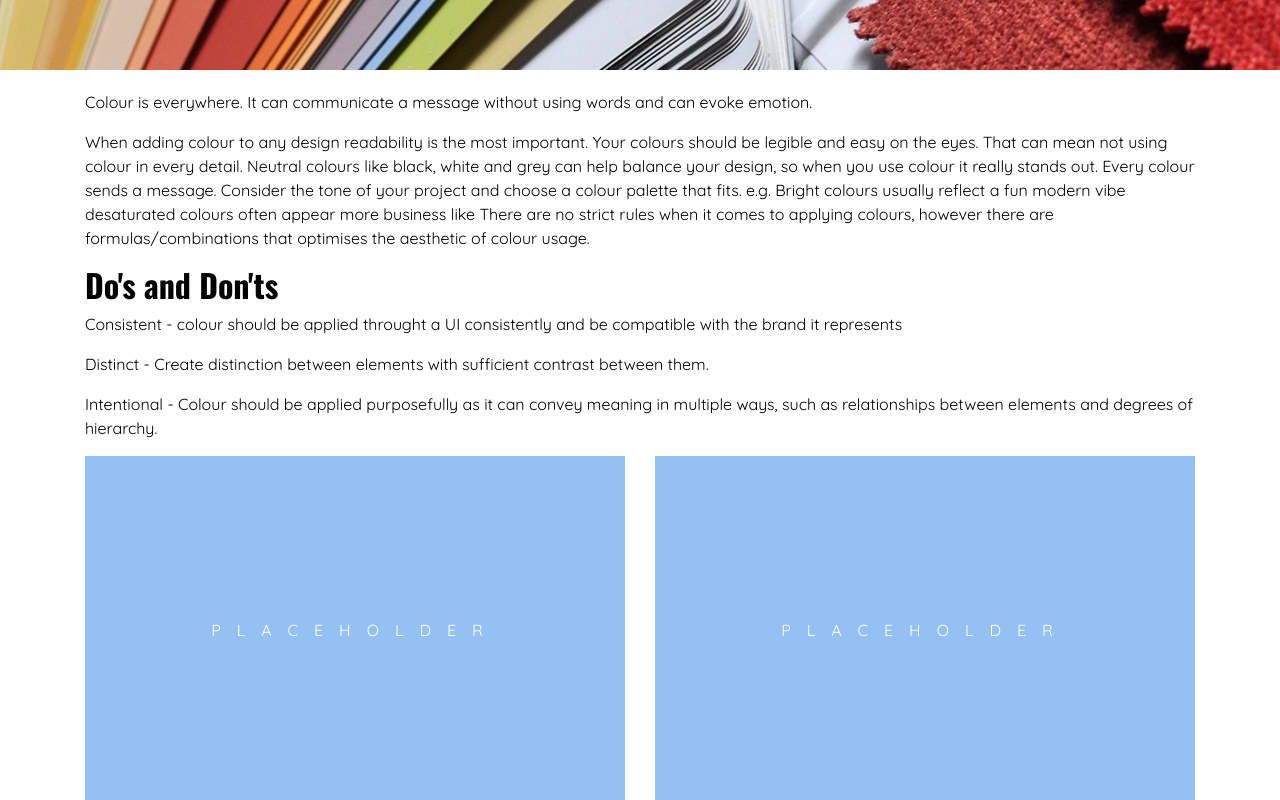
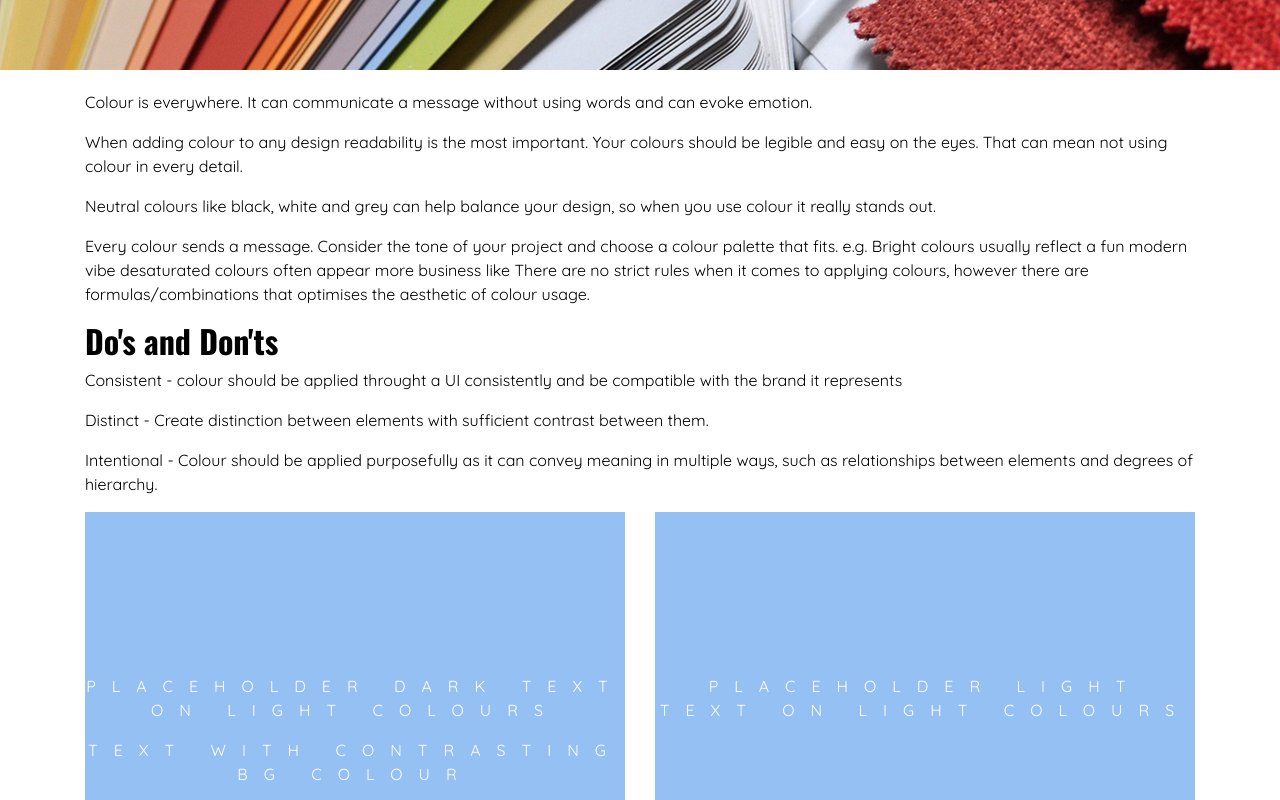
Before and after one commit to u-w0t-m8/DesignSystem, a React (Create React App) app: page /colourPage in a window 1280 px wide. Shown: the part 320-1120 px from the top of the page. Built offline with nearby package versions, Linux system fonts and the light colour scheme.

Commit message:
Clean up pages

```diff
--- a/src/Assets/scss/textComponent.scss
+++ b/src/Assets/scss/textComponent.scss
@@ -20,6 +20,7 @@
     background-color: $lightGrey;
     border-radius: $standardRadius;
     padding: $standardSpacing;
+
     pre {
       margin: 0;
     }
--- a/src/Components/buttons/pillButton.jsx
+++ b/src/Components/buttons/pillButton.jsx
@@ -15,7 +15,7 @@ class PillButton extends Component {
       bgColor: this.props.buttonbg,
       hover: false
     };
-    console.log(this.state.label + " " + this.state.bgColor);
+    //console.log(this.state.label + " " + this.state.bgColor);
   }
 
   //get initial state of button
--- a/src/Components/headerComponent/header.jsx
+++ b/src/Components/headerComponent/header.jsx
@@ -1,22 +1,28 @@
 import React, { Component } from "react";
 import { BrowserRouter as Router, Route, Link } from "react-router-dom"; //links won't work if you get rid of the unused
 import DClogo from "../../Assets/images/dclogodesktop.png";
+// import { Navbar, NavItem, NavDropdown, MenuItem, Nav } from "react-bootstrap";
 
 //components
-
 class Header extends Component {
   constructor(props) {
     super(props);
-    this.state = { isToggleOn: true };
+    this.state = { isToggleOn: true, isOpen: false };
     this.handleClick = this.handleClick.bind(this);
   }
 
   handleClick() {
     this.setState(state => ({
-      isToggleOn: !state.isToggleOn
+      isToggleOn: !state.isToggleOn,
+      isOpen: !state.isOpen
     }));
-    console.log("clicked");
+    console.log("this has been clicked");
   }
+
+  toggleCollapse = () => {
+    console.log("test");
+    this.setState({ isOpen: !this.state.isOpen });
+  };
 
   render() {
     return (
--- a/src/Components/pages/assetLocation.jsx
+++ b/src/Components/pages/assetLocation.jsx
@@ -4,7 +4,6 @@ import React, { Component } from "react";
 import ProjectTitle from "../projectTitle";
 import BannerTitle from "../bannerTitle";
 import logo from "../../Assets/images/logoDark.png";
-//import bannerImg from "../../Assets/images/illustration.jpg";
 import bannerImg from "../../Assets/images/bouquet.jpg";
 
 class AssetLocation extends Component {
@@ -20,6 +19,9 @@ class AssetLocation extends Component {
         />
 
         <div className="container">
+          <div className="row">
+            <div className="placeholder">Placeholder</div>
+          </div>
           <ProjectTitle logo={logo} />
           <div className="file-location-component">
             <span>
--- a/src/Components/pages/colourPage.jsx
+++ b/src/Components/pages/colourPage.jsx
@@ -104,6 +104,7 @@ class ColourPage extends Component {
         />
       );
     }
+    //return array of colourpalette
     return palette;
   };
 
@@ -125,15 +126,19 @@ class ColourPage extends Component {
             <p>
               When adding colour to any design readability is the most
               important. Your colours should be legible and easy on the eyes.
-              That can mean not using colour in every detail. Neutral colours
-              like black, white and grey can help balance your design, so when
-              you use colour it really stands out. Every colour sends a message.
-              Consider the tone of your project and choose a colour palette that
-              fits. e.g. Bright colours usually reflect a fun modern vibe
-              desaturated colours often appear more business like There are no
-              strict rules when it comes to applying colours, however there are
-              formulas/combinations that optimises the aesthetic of colour
-              usage.
+              That can mean not using colour in every detail.
+            </p>
+            <p>
+              Neutral colours like black, white and grey can help balance your
+              design, so when you use colour it really stands out.
+            </p>
+            <p>
+              Every colour sends a message. Consider the tone of your project
+              and choose a colour palette that fits. e.g. Bright colours usually
+              reflect a fun modern vibe desaturated colours often appear more
+              business like There are no strict rules when it comes to applying
+              colours, however there are formulas/combinations that optimises
+              the aesthetic of colour usage.
             </p>
             <h2>Do's and Don'ts</h2>
             <p>
@@ -152,10 +157,15 @@ class ColourPage extends Component {
 
             <div className="row">
               <div className="col-md-6">
-                <div className="placeholder">placeholder</div>
+                <div className="placeholder">
+                  <p>placeholder Dark text on light colours</p>
+                  <p>text with contrasting bg colour</p>
+                </div>
               </div>
               <div className="col-md-6">
-                <div className="placeholder">placeholder</div>
+                <div className="placeholder">
+                  placeholder light text on light colours
+                </div>
               </div>
             </div>
           </div>
--- a/src/Components/pages/layout.jsx
+++ b/src/Components/pages/layout.jsx
@@ -11,7 +11,10 @@ import logo from "../../Assets/images/logoDark.png";
 import bannerImg from "../../Assets/images/layout.jpg";
 
 class Layout extends Component {
-  //state = {  }
+  constructor(props) {
+    super(props);
+    console.log("layout page");
+  }
   render() {
     return (
       <div>
@@ -67,7 +70,7 @@ class Layout extends Component {
               <p>Box shadow properties for report jazz</p>
               <div className="font-component">
                 <div className="content-code">
-                  <code>box-shadow: 0px 3px 6px #000;</code>
+                  <code>box-shadow: 3px 3px 3px $lightGrey;</code>
                 </div>
               </div>
             </div>
@@ -77,7 +80,7 @@ class Layout extends Component {
               <p>button variations and purposes</p>
               <div className="row">
                 <PillButton
-                  label={"Round Pill BUtton"}
+                  label={"Round Pill Button"}
                   buttonbg={"#ff1755"}
                   color={"#fff"}
                 />
```
Also changed, not shown: 1 other file (tests, documents, lock files or other folders).
